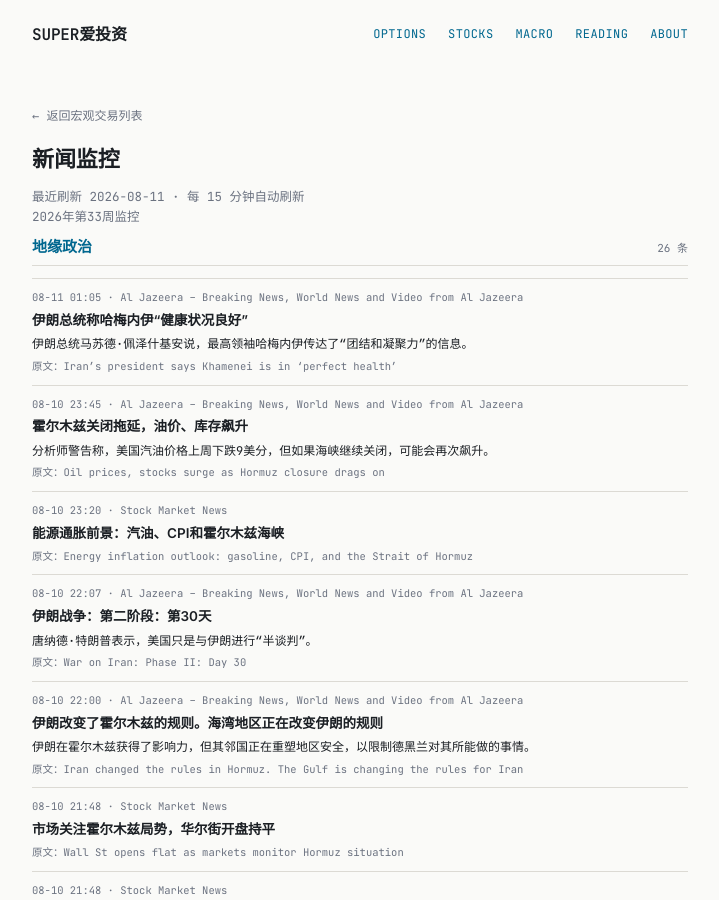
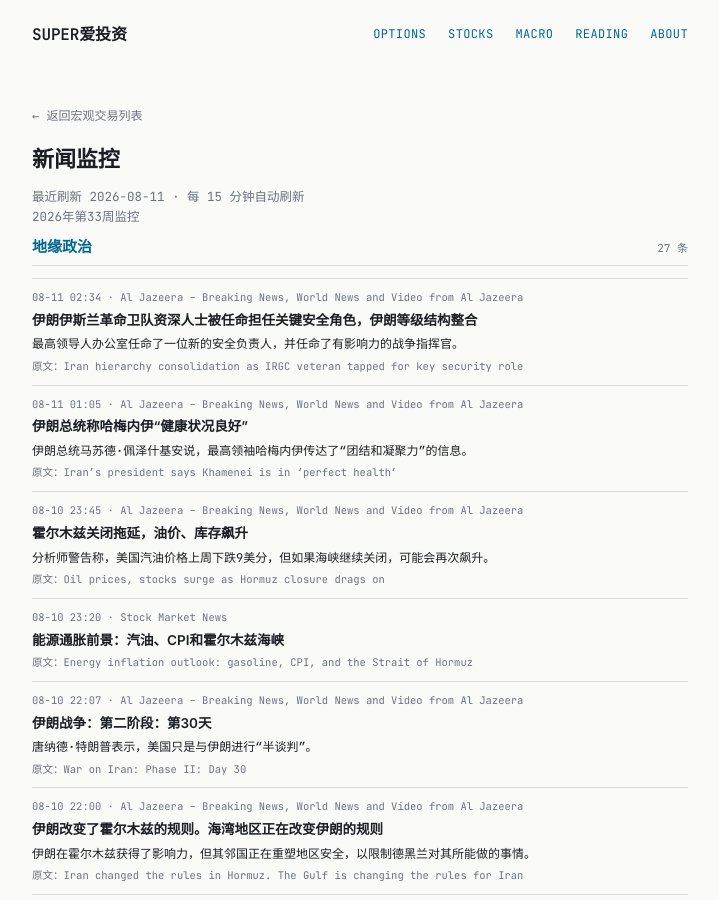
Before and after one commit to tang3super/tang3super.github.io, a Jekyll site: the page built from _macro_trade/news-digest.md, in a window 1280 px wide and 900 px high. Shown: the whole window, without its empty margins (280-999 px from the left). Built offline with Jekyll 4.4.1, drawn with Linux system fonts in a browser that asks for light colours; some of the changed text lies outside the part shown.

Commit message:
sync news-digest article

```diff
--- a/_macro_trade/news-digest.md
+++ b/_macro_trade/news-digest.md
@@ -9,6 +9,13 @@ refresh_note: 每 15 分钟自动刷新
 topics:
 - name: 地缘政治
   items:
+  - title: Iran hierarchy consolidation as IRGC veteran tapped for key security role
+    summary: The office of the supreme leader has named a new security chief and established war commanders in influential roles.
+    link: https://www.aljazeera.com/news/2026/8/10/iran-hierarchy-consolidation-as-irgc-veteran-tapped-for-key-security-role?traffic_source=rss
+    source: Al Jazeera – Breaking News, World News and Video from Al Jazeera
+    time: 08-11 02:34
+    title_zh: 伊朗伊斯兰革命卫队资深人士被任命担任关键安全角色，伊朗等级结构整合
+    summary_zh: 最高领导人办公室任命了一位新的安全负责人，并任命了有影响力的战争指挥官。
   - title: Iran’s president says Khamenei is in ‘perfect health’
     summary: Iran’s President Masoud Pezeshkian says Supreme Leader Ayatollah Mojtaba Khamenei had a message of “unity and cohesion”
     link: https://www.aljazeera.com/video/newsfeed/2026/8/10/irans-president-says-khamenei-is-in-perfect?traffic_source=rss
@@ -226,6 +233,13 @@ topics:
     title_zh: 由于亚洲反弹和石油公司陷入霍尔木兹僵局，就业机会未能削减美联储提高了可能性
 - name: AI基建
   items:
+  - title: Nvidia teams up with Wall Street asset managers on $500 billion AI infrastructure push
+    summary: The capital package highlights the growing role of private capital in financing the costs of the artificial intelligence boom.
+    link: https://www.cnbc.com/2026/08/10/nvidia-wall-street-asset-managers-500-billion-ai-push.html
+    source: US Top News and Analysis
+    time: 08-11 02:58
+    title_zh: Nvidia与华尔街资产管理公司合作推动5000亿美元的人工智能基础设施建设
+    summary_zh: 该资本计划凸显了私人资本在为人工智能繁荣的成本融资方面日益重要的作用。
   - title: Nvidia and Wall Street giants plan $500B AI funding deal, FT reports
     summary: ''
     link: https://www.investing.com/news/stock-market-news/nvidia-and-wall-street-giants-plan-500b-ai-funding-deal-ft-reports-4849933
```
